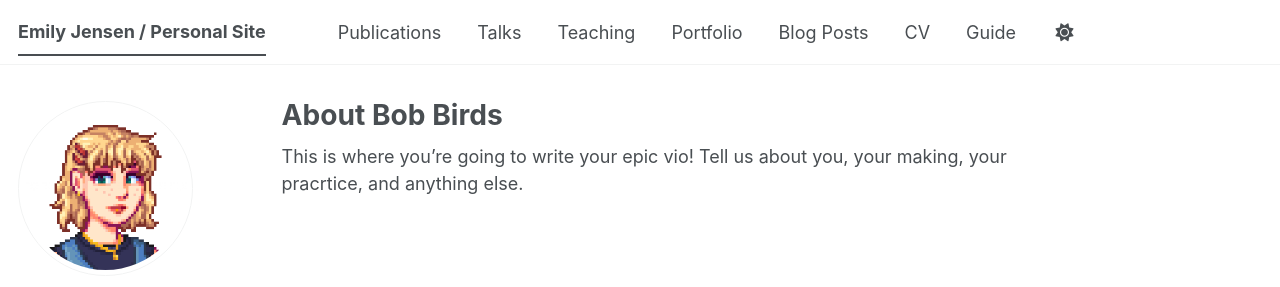
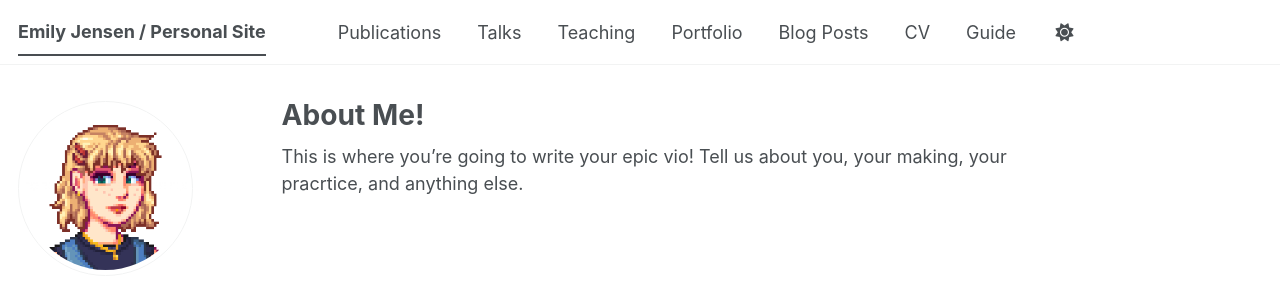
Before and after one commit to em-jense/me, a Jekyll site: the page built from _pages/about.md, in a window 1280 px wide. Shown: the top 287 px of the page. Built offline with Jekyll 4.4.1, drawn with Linux system fonts in a browser that asks for light colours; some web fonts are replaced; a script bundle is joined from its source files by our own code; library files that are not in the unit come from our copies.

Commit message:
Update about.md

```diff
--- a/_pages/about.md
+++ b/_pages/about.md
@@ -1,6 +1,6 @@
 ---
 permalink: /
-title: "About Bob Birds"
+title: "About Me!"
 author_profile: true
 redirect_from:
   - /about/
```
